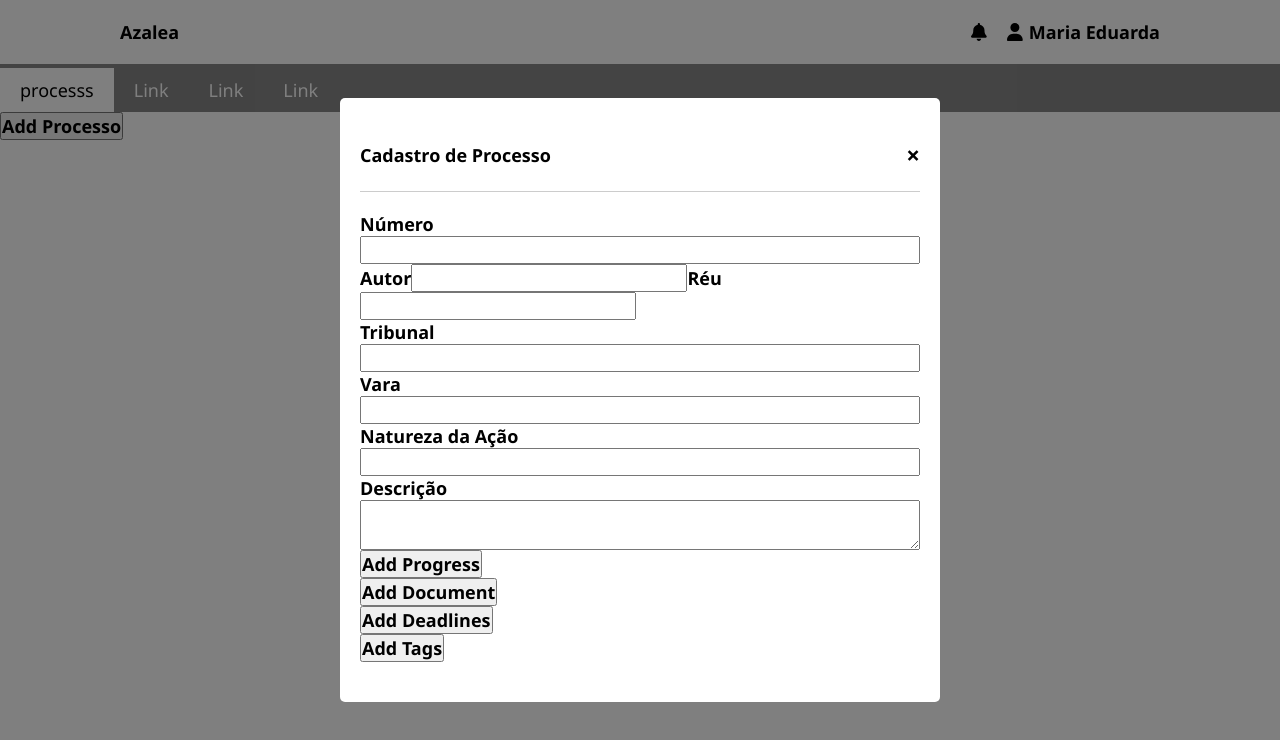
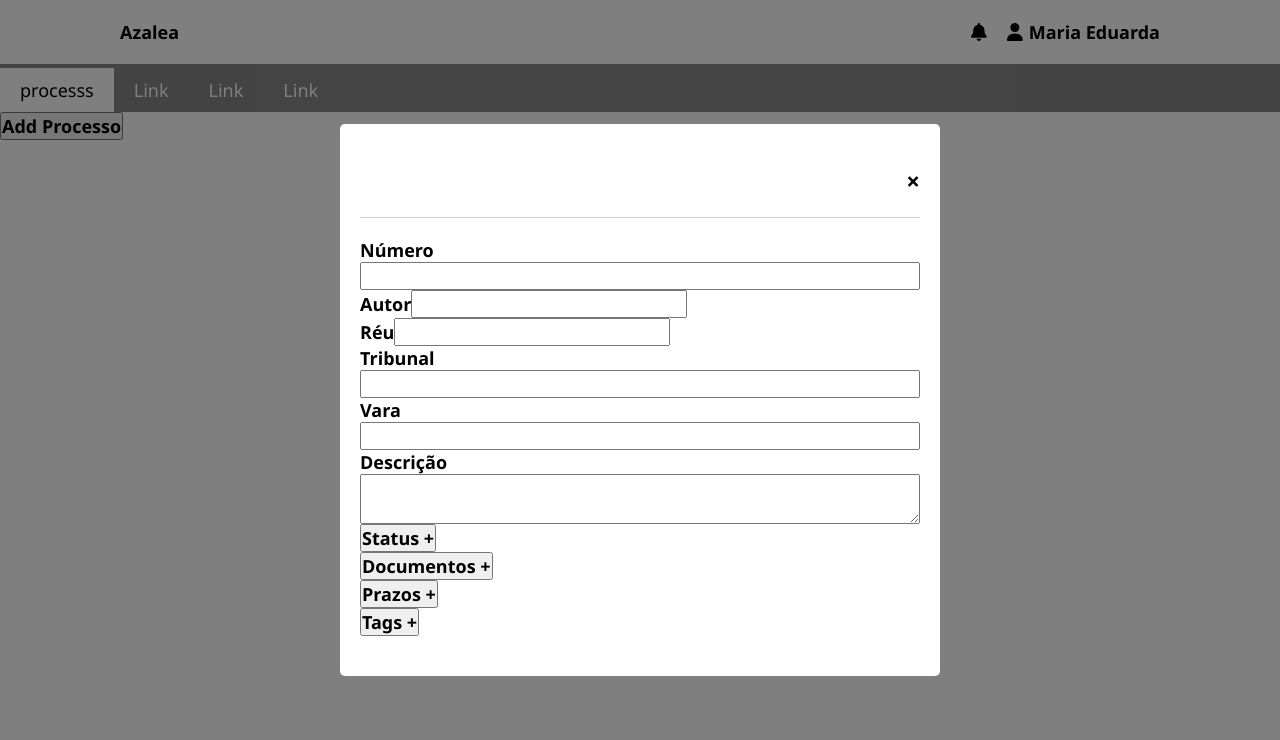
Before and after one commit to Felipe-Douglas/azalea, an Angular app: page /processs in a window 1280 px wide. Both pictures are taken after a click on the button "Add Processo". Shown: the top 740 px of the page. Built offline with nearby package versions, Linux system fonts and the light colour scheme.

Commit message:
adicionado mais campos no formulario

```diff
--- a/src/app/core/layouts/processes/components/form-process/form-process.component.html
+++ b/src/app/core/layouts/processes/components/form-process/form-process.component.html
@@ -1,15 +1,19 @@
 <button (click)="openModal()">Add Processo</button>
-<app-modal [isVisible]="isVisible" (closeModal)="closeModal()" title="Cadastro de Processo">
+<app-modal [isVisible]="isVisible" (closeModal)="closeModal()" title-modal="Cadastro de processos">
     <form [formGroup]="processForm" (ngSubmit)="ngSubmit()">
         <label for="number">Número</label>
         <input type="text" formControlName="number" id="number">
 
-        <div formGroupName="parties">
-            <label for="plaintiff">Autor</label>
-            <input type="text" formControlName="plaintiff" id="plaintiff">
+        <div formGroupName="parties" class="parties">
+            <div class="plaintiff">
+                <label for="plaintiff">Autor</label>
+                <input type="text" formControlName="plaintiff" id="plaintiff">
 
-            <label for="defendant">Réu</label>
-            <input type="text" formControlName="defendant" id="defendant">
+            </div>
+            <div class="defendant">
+                <label for="defendant">Réu</label>
+                <input type="text" formControlName="defendant" id="defendant">
+            </div>
         </div>
 
         <label for="court">Tribunal</label>
@@ -18,49 +22,54 @@
         <label for="bench">Vara</label>
         <input type="text" formControlName="bench" id="bench">
 
-        <label for="natureOfAction">Natureza da Ação</label>
-        <input type="text" formControlName="natureOfAction" id="natureOfAction">
-
         <label for="description">Descrição</label>
         <textarea formControlName="description" id="description"></textarea>
 
         <div class="progress">
-            <button (click)="addItem('progress')">Add Progress</button>
-            <div formArrayName="progress">
-                <div *ngFor="let item of getArrayControls('progress'); let i = index">
+            <button (click)="addItem('progress')" class="addItem">Status &plus;</button>
+            <div formArrayName="progress" >
+                <div *ngFor="let item of getArrayControls('progress'); let i = index" class="listItem">
                     <input type="text" [formControlName]="i" placeholder="Processo {{ i + 1 }}">
-                    <button (click)="removeItem('progress', i)">Remove Progress</button>
+                    <button (click)="removeItem('progress', i)" class="removeItem">
+                        <fa-icon [icon]="trash" [style.color]="'black'"></fa-icon>
+                    </button>
                 </div>
             </div>
         </div>
 
         <div class="documents">
-            <button (click)="addItem('documents')">Add Document</button>
+            <button (click)="addItem('documents')" class="addItem">Documentos &plus;</button>
             <div formArrayName="documents">
-                <div *ngFor="let item of getArrayControls('documents'); let i = index">
-                    <input type="file" [formControlName]="i" placeholder="Documentos {{ i + 1 }}">
-                    <button (click)="removeItem('documents', i)">Remove Document</button>
+                <div *ngFor="let item of getArrayControls('documents'); let i = index" class="listItem">
+                    <input type="file" id="documents" [formControlName]="i" placeholder="Documentos {{ i + 1 }}">
+                    <button (click)="removeItem('documents', i)" class="removeItem">
+                        <fa-icon [icon]="trash" [style.color]="'black'"></fa-icon>
+                    </button>
                 </div>
             </div>
         </div>
 
         <div class="deadlines">
-            <button (click)="addItem('deadlines')">Add Deadlines</button>
+            <button (click)="addItem('deadlines')" class="addItem">Prazos &plus;</button>
             <div formArrayName="deadlines">
-                <div *ngFor="let item of getArrayControls('deadlines'); let i = index">
+                <div *ngFor="let item of getArrayControls('deadlines'); let i = index" class="listItem">
                     <input type="text" placeholder="Categoria">
                     <input type="date" [formControlName]="i" placeholder="Prazo {{ i + 1 }}">
-                    <button (click)="removeItem('deadlines', i)">Remove Deadlines</button>
+                    <button (click)="removeItem('deadlines', i)" class="removeItem">
+                        <fa-icon [icon]="trash" [style.color]="'black'"></fa-icon>
+                    </button>
                 </div>
             </div>
         </div>
 
         <div class="tags">
-            <button (click)="addItem('tags')">Add Tags</button>
+            <button (click)="addItem('tags')" class="addItem">Tags &plus;</button>
             <div formArrayName="tags">
-                <div *ngFor="let item of getArrayControls('tags'); let i = index">
+                <div *ngFor="let item of getArrayControls('tags'); let i = index" class="listItem">
                     <input type="text" [formControlName]="i" placeholder="Tag {{ i + 1 }}">
-                    <button (click)="removeItem('tags', i)">Remove Tags</button>
+                    <button (click)="removeItem('tags', i)" class="removeItem">
+                        <fa-icon [icon]="trash" [style.color]="'black'"></fa-icon>
+                    </button>
                 </div>
             </div>
         </div>
```
